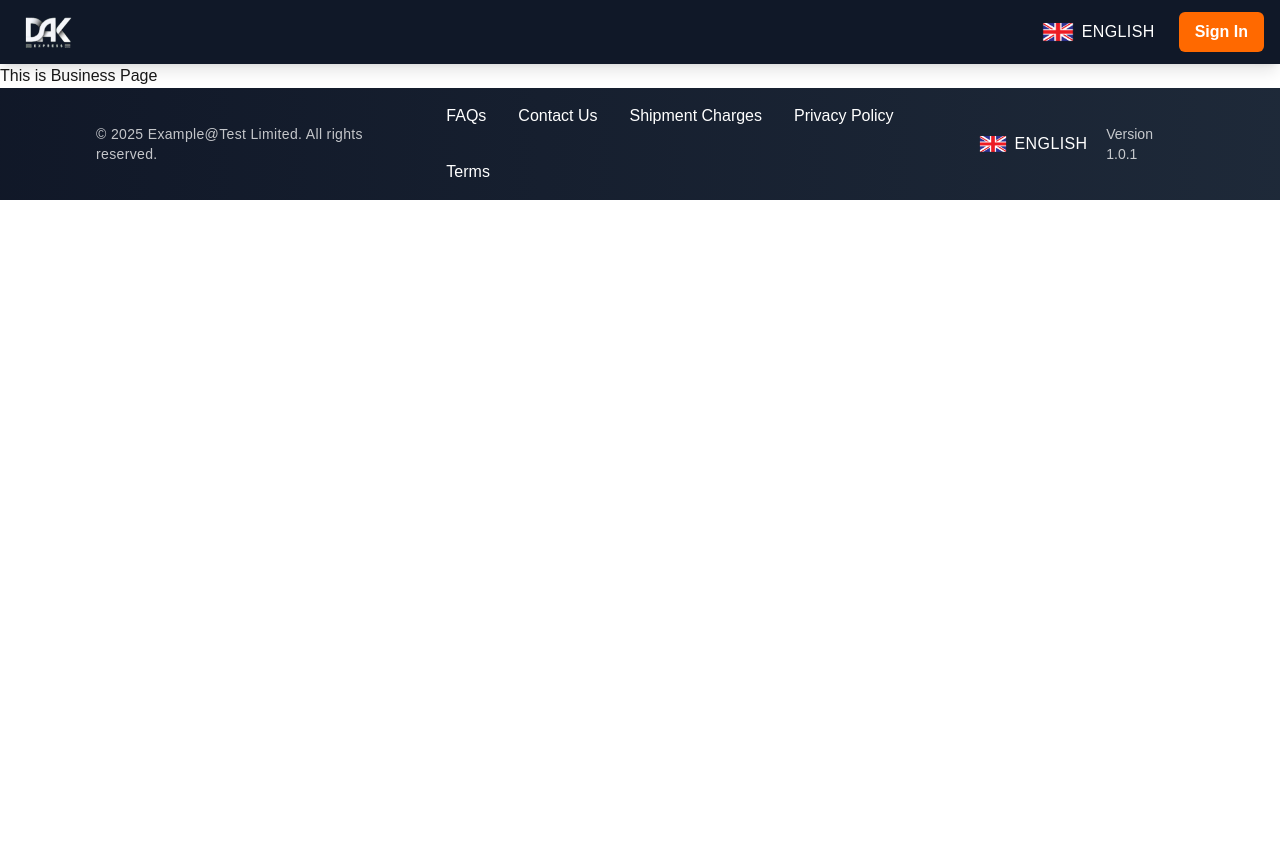
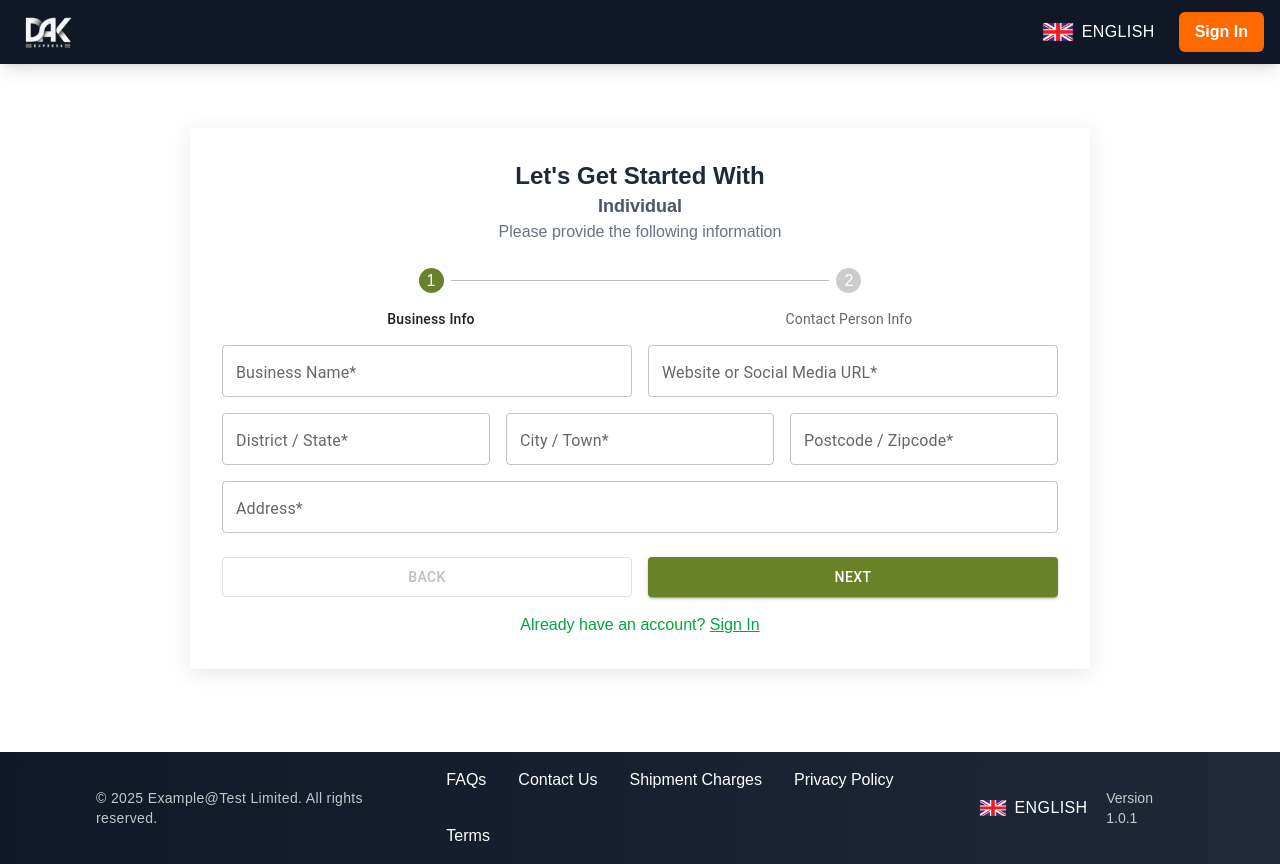
Before and after one commit to unusali1/EWN-Front-End, a Next.js app: page /signup/business in a window 1280 px wide. Before the commit the page ends 800 px from the top, so only its background shows below. Built offline with nearby package versions, Linux system fonts and the light colour scheme.

Commit message:
update individual sign up page

```diff
--- a/Components/Individual/ContactPersonForm.jsx
+++ b/Components/Individual/ContactPersonForm.jsx
@@ -6,12 +6,24 @@ import {
   IconButton,
   InputAdornment,
   Button,
+  CircularProgress,
+  FormControlLabel,
+  Checkbox,
 } from "@mui/material";
 import { useFormik } from "formik";
 import * as yup from "yup";
 import { AiFillEye, AiFillEyeInvisible } from "react-icons/ai";
 import PhoneInput from "react-phone-input-2";
 import "react-phone-input-2/lib/material.css";
+
+import {
+  FormControl,
+  InputLabel,
+  Select,
+  MenuItem,
+  FormHelperText,
+  OutlinedInput,
+} from "@mui/material";
 
 const personInfoValidationSchema = yup.object().shape({
   first_name: yup.string().required("First Name is required"),
@@ -36,10 +48,11 @@ const personInfoValidationSchema = yup.object().shape({
     .oneOf([yup.ref("password"), null], "Passwords must match"),
 });
 
-export default function ContactPersonForm({ onNext, onBack }) {
+export default function ContactPersonForm({ onNext, onBack, loading }) {
   const [error, setError] = useState("");
   const [showPassword, setShowPassword] = useState(false);
   const [showConfirmPassword, setShowConfirmPassword] = useState(false);
+  const [checked, setChecked] = useState(false);
 
   const formik = useFormik({
     initialValues: {
@@ -60,7 +73,7 @@ export default function ContactPersonForm({ onNext, onBack }) {
   });
 
   return (
-    <Box className="flex  mt-4">
+    <Box className="flex mt-4">
       <Box className="bg-white w-full ">
         <form onSubmit={formik.handleSubmit} className="space-y-4">
           <div className="grid grid-cols-1 md:grid-cols-2 gap-4">
@@ -75,7 +88,8 @@ export default function ContactPersonForm({ onNext, onBack }) {
                 formik.touched.first_name && Boolean(formik.errors.first_name)
               }
               helperText={formik.touched.first_name && formik.errors.first_name}
-              InputProps={{ sx: { height: "52px",padding: "6px" } }}
+              color="success"
+              InputProps={{ sx: { height: "52px", padding: "6px" } }}
             />
             <TextField
               fullWidth
@@ -88,7 +102,8 @@ export default function ContactPersonForm({ onNext, onBack }) {
                 formik.touched.last_name && Boolean(formik.errors.last_name)
               }
               helperText={formik.touched.last_name && formik.errors.last_name}
-              InputProps={{ sx: { height: "52px",padding: "6px" } }}
+              color="success"
+              InputProps={{ sx: { height: "52px", padding: "6px" } }}
             />
           </div>
 
@@ -126,23 +141,42 @@ export default function ContactPersonForm({ onNext, onBack }) {
                 onChange={formik.handleChange}
                 error={formik.touched.email && Boolean(formik.errors.email)}
                 helperText={formik.touched.email && formik.errors.email}
-                InputProps={{ sx: { height: "52px",padding: "6px" } }}
+                color="success"
+                InputProps={{ sx: { height: "52px", padding: "6px" } }}
               />
             </div>
           </div>
 
           <div className="grid grid-cols-1 md:grid-cols-2 gap-4">
-            <TextField
+            <FormControl
               fullWidth
-              id="role"
-              label="Role*"
-              name="role"
-              value={formik.values.role}
-              onChange={formik.handleChange}
               error={formik.touched.role && Boolean(formik.errors.role)}
-              helperText={formik.touched.role && formik.errors.role}
-              InputProps={{ sx: { height: "52px",padding: "6px" } }}
-            />
+              sx={{ minHeight: "52px" }}
+            >
+              <InputLabel id="role-label">Role*</InputLabel>
+              <Select
+                labelId="role-label"
+                id="role"
+                name="role"
+                value={formik.values.role}
+                onChange={formik.handleChange}
+                onBlur={formik.handleBlur}
+                input={<OutlinedInput label="Role*" />}
+                color="success"
+                sx={{ height: "52px" }}
+              >
+                <MenuItem value="">
+                  <em>None</em>
+                </MenuItem>
+                <MenuItem value="Admin">Admin</MenuItem>
+                <MenuItem value="System User">System User</MenuItem>
+                <MenuItem value="Super Admin">Super Admin</MenuItem>
+              </Select>
+              {formik.touched.role && formik.errors.role && (
+                <FormHelperText>{formik.errors.role}</FormHelperText>
+              )}
+            </FormControl>
+
             <TextField
               fullWidth
               id="national_id"
@@ -156,7 +190,8 @@ export default function ContactPersonForm({ onNext, onBack }) {
               helperText={
                 formik.touched.national_id && formik.errors.national_id
               }
-              InputProps={{ sx: { height: "52px",padding: "6px" } }}
+              color="success"
+              InputProps={{ sx: { height: "52px", padding: "6px" } }}
             />
           </div>
 
@@ -171,15 +206,16 @@ export default function ContactPersonForm({ onNext, onBack }) {
               onChange={formik.handleChange}
               error={formik.touched.password && Boolean(formik.errors.password)}
               helperText={formik.touched.password && formik.errors.password}
+              color="success"
               InputProps={{
-                sx: { height: "52px",padding: "6px" },
+                sx: { height: "52px", padding: "6px" },
                 endAdornment: formik.values.password && (
                   <InputAdornment position="end">
                     <IconButton
                       onClick={() => setShowPassword(!showPassword)}
                       edge="end"
                     >
-                      {showPassword ? <AiFillEye /> : <AiFillEyeInvisible />}
+                      {showPassword ? <AiFillEyeInvisible /> : <AiFillEye />}
                     </IconButton>
                   </InputAdornment>
                 ),
@@ -192,9 +228,10 @@ export default function ContactPersonForm({ onNext, onBack }) {
               id="confirm_password"
               label="Confirm Password*"
               name="confirm_password"
-              type={showPassword ? "text" : "password"}
+              type={showConfirmPassword ? "text" : "password"}
               value={formik.values.confirm_password}
               onChange={formik.handleChange}
+              color="success"
               error={
                 formik.touched.confirm_password &&
                 Boolean(formik.errors.confirm_password)
@@ -204,23 +241,49 @@ export default function ContactPersonForm({ onNext, onBack }) {
                 formik.errors.confirm_password
               }
               InputProps={{
-                sx: { height: "52px",padding: "6px" },
+                sx: { height: "52px", padding: "6px" },
                 endAdornment: formik.values.confirm_password && (
                   <InputAdornment position="end">
                     <IconButton
-                      onClick={() => setShowConfirmPassword(!showPassword)}
+                      onClick={() =>
+                        setShowConfirmPassword(!showConfirmPassword)
+                      }
                       edge="end"
                     >
                       {showConfirmPassword ? (
+                        <AiFillEyeInvisible />
+                      ) : (
                         <AiFillEye />
-                      ) : (
-                        <AiFillEyeInvisible />
                       )}
                     </IconButton>
                   </InputAdornment>
                 ),
                 className: "rounded-lg",
               }}
+            />
+          </div>
+
+          <div>
+            <FormControlLabel
+              control={
+                <Checkbox
+                  checked={checked}
+                  onChange={() => setChecked(!checked)}
+                  style={{
+                    color: "#EF510F",
+                  }}
+                />
+              }
+              label={
+                <span>
+                  <span style={{ color: "black", fontWeight: 400 }}>
+                    I agree with DAK Express{" "}
+                  </span>
+                  <span style={{ color: "green", fontWeight: 400 }}>
+                    terms & conditions
+                  </span>
+                </span>
+              }
             />
           </div>
 
@@ -234,13 +297,29 @@ export default function ContactPersonForm({ onNext, onBack }) {
             >
               BACK
             </Button>
+
             <Button
               type="submit"
               variant="contained"
-              style={{ backgroundColor: "#688228" }}
-              className="bg-amber-600 w-full text-white px-6 py-2 rounded-md shadow-sm hover:bg-green-800 focus:outline-none"
+              disabled={loading || !checked}
+              sx={{
+                backgroundColor: "#688228",
+                color: "white", // text color
+                "&.Mui-disabled": {
+                  backgroundColor: "#A7C27D", // lighter green or grey background when disabled
+                  color: "white", // keep text white
+                },
+              }}
+              className="w-full px-6 py-2 rounded-md shadow-sm flex items-center justify-center gap-2"
             >
-              SUBMIT
+              {loading ? (
+                <>
+                  Submitting...
+                  <CircularProgress size={20} sx={{ color: "white" }} />
+                </>
+              ) : (
+                "SUBMIT"
+              )}
             </Button>
           </div>
         </form>
--- a/app/page.tsx
+++ b/app/page.tsx
@@ -120,6 +120,7 @@ const Home: React.FC = () => {
               error={formik.touched.email && Boolean(formik.errors.email)}
               helperText={formik.touched.email && formik.errors.email}
               sx={{ mb: 3 }}
+              InputProps={{ sx: { height: "50px", padding: "6px" } }}
             />
             <TextField
               fullWidth
@@ -133,6 +134,7 @@ const Home: React.FC = () => {
               error={formik.touched.password && Boolean(formik.errors.password)}
               helperText={formik.touched.password && formik.errors.password}
               InputProps={{
+                sx: { height: "50px", padding: "6px" },
                 endAdornment: formik.values.password && (
                   <InputAdornment position="end">
                     <IconButton
--- a/app/signup/business/page.tsx
+++ b/app/signup/business/page.tsx
@@ -1,11 +1,132 @@
-import React from 'react'
+"use client";
+import React, { useState } from "react";
+import Box from "@mui/material/Box";
+import { Stepper, Step, StepButton, StepLabel } from '@mui/material';
+import { Card } from "@mui/material";
 
-const page = () => {
+import BusinessInfoForm from "@/Components/Individual/BusinessInfoForm.jsx";
+import ContactPersonForm from "@/Components/Individual/ContactPersonForm.jsx";
+
+const steps = ["Business Info", "Contact Person Info"];
+
+function CustomStepIcon(props) {
+  const { active, completed, icon } = props;
   return (
-    <div>
-        This is Business Page
+    <div
+      style={{
+        backgroundColor: active ? "#68812A" : completed ? "green" : "#ccc",
+        color: "white",
+        borderRadius: "50%",
+        width: 25,
+        height: 25,
+        display: "flex",
+        alignItems: "center",
+        justifyContent: "center",
+      }}
+    >
+      {icon}
     </div>
-  )
+  );
 }
 
-export default page
+const Page = () => {
+  const [activeStep, setActiveStep] = useState(0);
+  const [completed, setCompleted] = useState({});
+  const [formData, setFormData] = useState({});
+
+  const totalSteps = () => steps.length;
+  const completedSteps = () => Object.keys(completed).length;
+  const isLastStep = () => activeStep === totalSteps() - 1;
+  const allStepsCompleted = () => completedSteps() === totalSteps();
+
+  const handleNext = () => {
+    const newActiveStep =
+      isLastStep() && !allStepsCompleted()
+        ? steps.findIndex((step, i) => !(i in completed))
+        : activeStep + 1;
+    setActiveStep(newActiveStep);
+  };
+
+  const handleBack = () => {
+    setActiveStep((prevActiveStep) => prevActiveStep - 1);
+  };
+
+  const handleStep = (step) => () => {
+    setActiveStep(step);
+  };
+
+  const handleComplete = (values) => {
+    setFormData((prev) => ({ ...prev, ...values }));
+    setCompleted({
+      ...completed,
+      [activeStep]: true,
+    });
+    handleNext();
+  };
+
+  const handleReset = () => {
+    setActiveStep(0);
+    setCompleted({});
+    setFormData({});
+  };
+
+  return (
+    <div className="flex flex-col items-center mt-16 min-h-[78vh]">
+      <Card
+        sx={{
+          width: 900,
+          padding: 4,
+          boxShadow: "0 4px 20px rgba(0, 0, 0, 0.1)",
+        }}
+      >
+        <div className="flex flex-col justify-center">
+          <h2 className="text-2xl font-bold text-gray-800 text-center">
+            Let's Get Started With
+          </h2>
+          <h3 className="text-lg font-bold text-gray-600 text-center">
+            Individual
+          </h3>
+          <p className="text-center text-gray-500 mb-6">
+            Please provide the following information
+          </p>
+        </div>
+
+        <Box sx={{ width: "100%" }}>
+          <Stepper alternativeLabel activeStep={activeStep}>
+            {steps.map((label, index) => (
+              <Step key={label} completed={completed[index]}>
+                <StepButton onClick={handleStep(index)}>
+                  <StepLabel StepIconComponent={CustomStepIcon}>{label}</StepLabel>
+                </StepButton>
+              </Step>
+            ))}
+          </Stepper>
+
+          {activeStep === 0 && (
+            <BusinessInfoForm
+              onNext={handleComplete}
+              onBack={handleBack}
+              formData={formData} // Pass formData to BusinessInfoForm
+            />
+          )}
+          {activeStep === 1 && (
+            <ContactPersonForm
+              onNext={handleComplete}
+              onBack={handleBack}
+              formData={formData} // Pass formData to ContactPersonForm
+            />
+          )}
+        </Box>
+
+        <p className="text-center text-green-600 mt-4">
+          Already have an account?{" "}
+          <a href="#" className="underline">
+            Sign In
+          </a>
+        </p>
+      </Card>
+    </div>
+  );
+};
+
+export default Page;
--- a/app/signup/individual/page.jsx
+++ b/app/signup/individual/page.jsx
@@ -1,11 +1,12 @@
 "use client";
 import React, { useState } from "react";
 import Box from "@mui/material/Box";
-import { Stepper, Step, StepButton, StepLabel } from '@mui/material';
+import { Stepper, Step, StepButton, StepLabel } from "@mui/material";
 import { Card } from "@mui/material";
 
 import BusinessInfoForm from "@/Components/Individual/BusinessInfoForm.jsx";
 import ContactPersonForm from "@/Components/Individual/ContactPersonForm.jsx";
+import { useRouter } from "next/navigation";
 
 const steps = ["Business Info", "Contact Person Info"];
 
@@ -30,10 +31,11 @@ function CustomStepIcon(props) {
 }
 
 const Page = () => {
+  const router = useRouter();
   const [activeStep, setActiveStep] = useState(0);
   const [completed, setCompleted] = useState({});
   const [formData, setFormData] = useState({});
-
+  const [loading, setLoading] = useState(false);
   const totalSteps = () => steps.length;
   const completedSteps = () => Object.keys(completed).length;
   const isLastStep = () => activeStep === totalSteps() - 1;
@@ -64,14 +66,16 @@ const Page = () => {
     handleNext();
   };
 
-  const handleReset = () => {
-    setActiveStep(0);
-    setCompleted({});
-    setFormData({});
+  const handleSubmitData = () => {
+    setLoading(true);
+    setTimeout(() => {
+      setLoading(false);
+      router.push("/");
+    }, 2000);
   };
 
   return (
-    <div className="flex flex-col items-center mt-16 min-h-[78vh]">
+    <div className="flex flex-col justify-center items-center min-h-[85vh]">
       <Card
         sx={{
           width: 900,
@@ -86,7 +90,7 @@ const Page = () => {
           <h3 className="text-lg font-bold text-gray-600 text-center">
             Individual
           </h3>
-          <p className="text-center text-gray-500 mb-6">
+          <p className="text-center text-gray-500 mb-4">
             Please provide the following information
           </p>
         </div>
@@ -96,7 +100,9 @@ const Page = () => {
             {steps.map((label, index) => (
               <Step key={label} completed={completed[index]}>
                 <StepButton onClick={handleStep(index)}>
-                  <StepLabel StepIconComponent={CustomStepIcon}>{label}</StepLabel>
+                  <StepLabel StepIconComponent={CustomStepIcon}>
+                    {label}
+                  </StepLabel>
                 </StepButton>
               </Step>
             ))}
@@ -111,16 +117,17 @@ const Page = () => {
           )}
           {activeStep === 1 && (
             <ContactPersonForm
-              onNext={handleComplete}
+              onNext={handleSubmitData}
               onBack={handleBack}
-              formData={formData} // Pass formData to ContactPersonForm
+              loading={loading}
+              formData={formData}
             />
           )}
         </Box>
 
-        <p className="text-center text-green-600 mt-4">
-          Already have an account?{" "}
-          <a href="#" className="underline">
+        <p className="text-center mt-4">
+          <span className="text-black">Already have an account? </span>
+          <a href="/" className="text-green-600 font-medium">
             Sign In
           </a>
         </p>
--- a/app/signup/page.tsx
+++ b/app/signup/page.tsx
@@ -6,7 +6,7 @@ import Link from "next/link";
 
 const page = () => {
   return (
-    <div className="flex flex-col items-center justify-center min-h-[85vh] bg-gray-100">
+    <div className="flex flex-col items-center justify-center min-h-[85vh] bg-gray-100 ">
       <Typography
         variant="h5"
         sx={{ mb: 4, fontWeight:"bold", color: "#1f2937" }}
```
